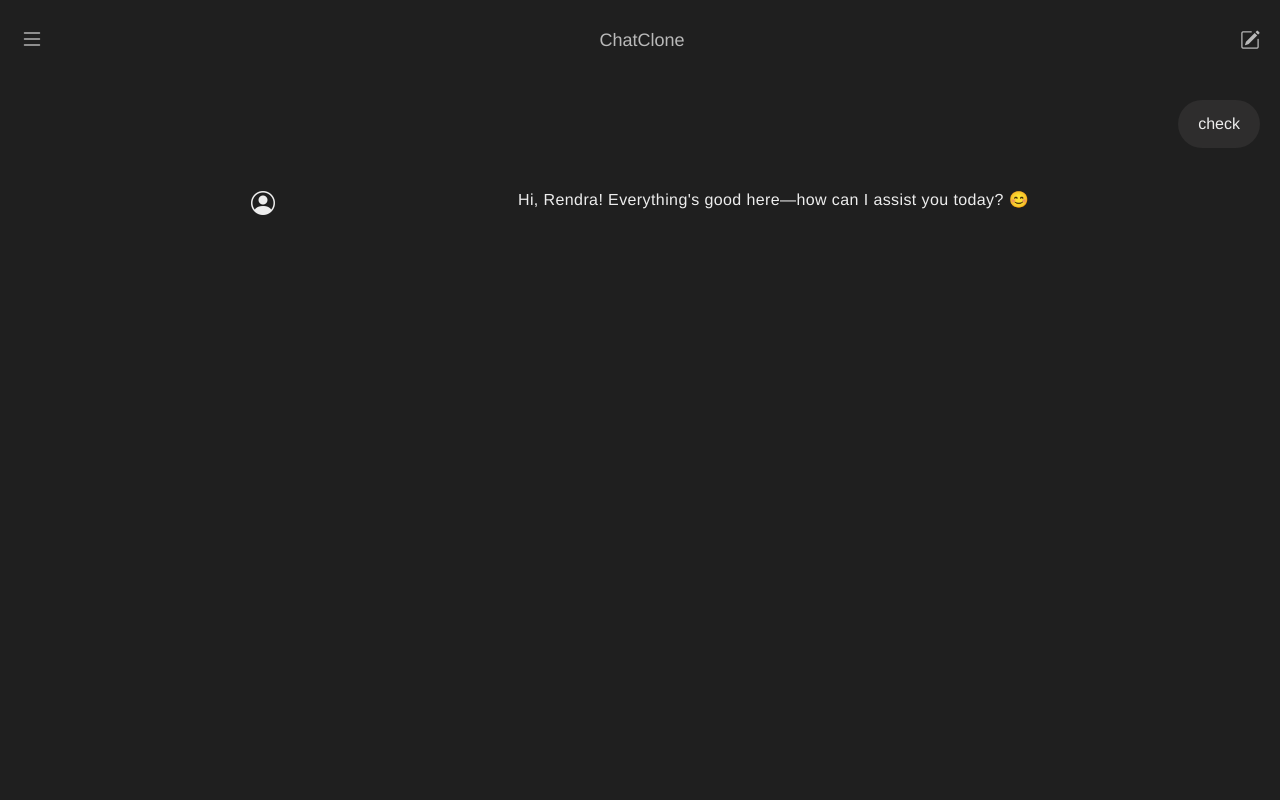
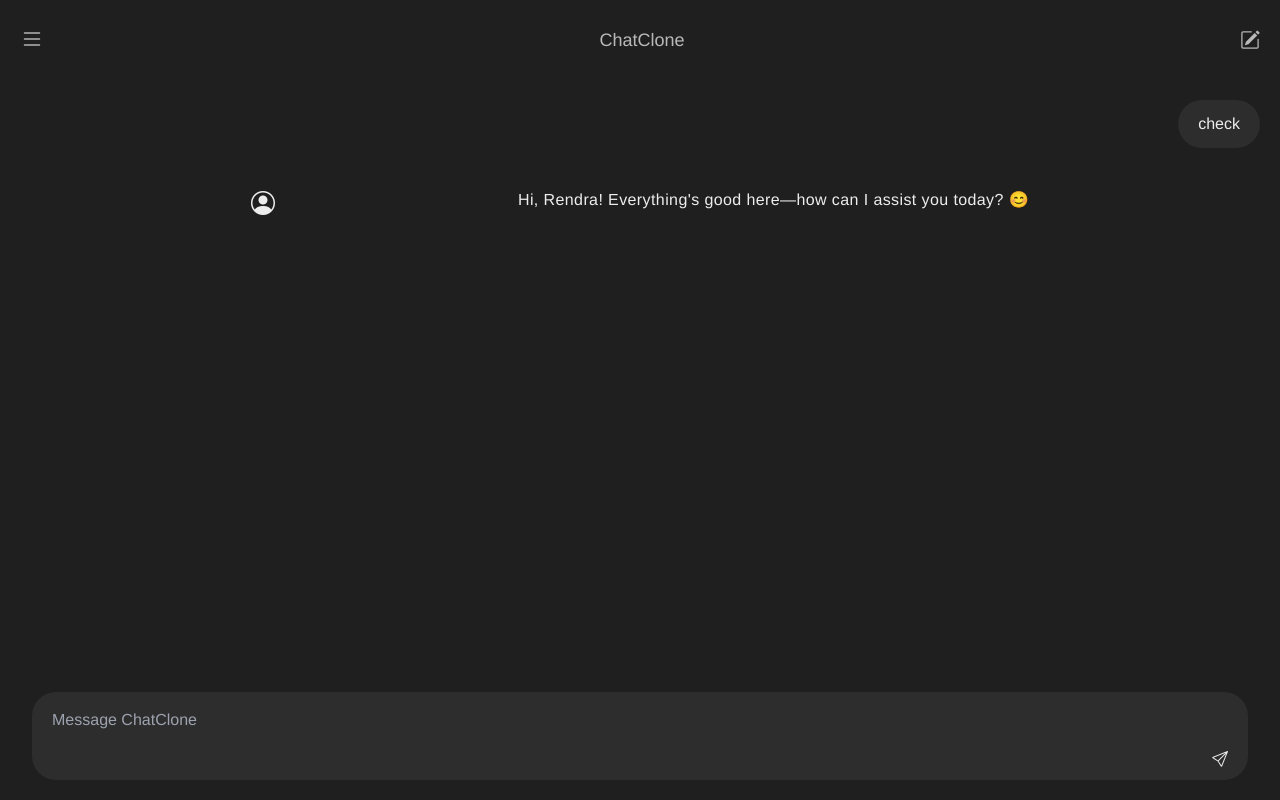
Before and after one commit to MainLah/ChatClone, a React (Vite) app: page / in a window 1280 px wide. Built offline with nearby package versions, Linux system fonts and the light colour scheme.

Commit message:
chore: chat input

```diff
--- /dev/null
+++ b/src/components/ChatInput.jsx
@@ -0,0 +1,22 @@
+import React from "react";
+
+const ChatInput = () => {
+  return (
+    <div className="bg-[#1f1f1f] fixed bottom-5 inset-x-8">
+      <form>
+        <input
+          type="text"
+          className="bg-[#2e2d2d] rounded-t-3xl focus:outline-none caret-[#ededed] w-full h-14 pl-5 "
+          placeholder="Message ChatClone"
+        />
+        <div className="bg-[#2e2d2d] rounded-b-3xl flex justify-end pr-5 pb-2">
+          <button>
+            <i class="bi bi-send text-[#ededed]"></i>
+          </button>
+        </div>
+      </form>
+    </div>
+  );
+};
+
+export default ChatInput;
--- a/src/pages/home.jsx
+++ b/src/pages/home.jsx
@@ -1,6 +1,7 @@
 import React from "react";
 import Navbar from "../fragments/Navbar";
 import ChatBox from "../fragments/ChatBox";
+import ChatInput from "../components/ChatInput";
 
 const HomePage = () => {
   return (
@@ -10,6 +11,7 @@ const HomePage = () => {
         <div className="pt-20">
           <ChatBox />
         </div>
+        <ChatInput />
       </div>
     </>
   );
```
